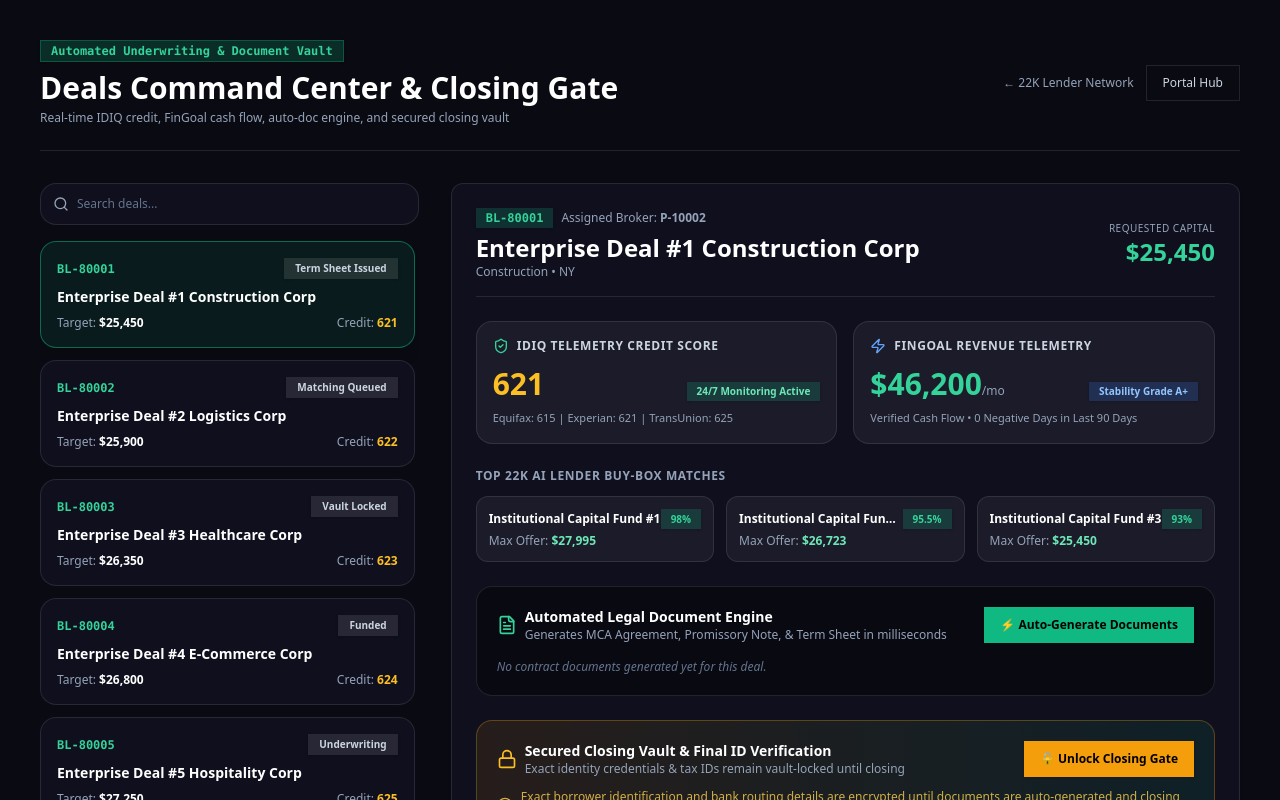
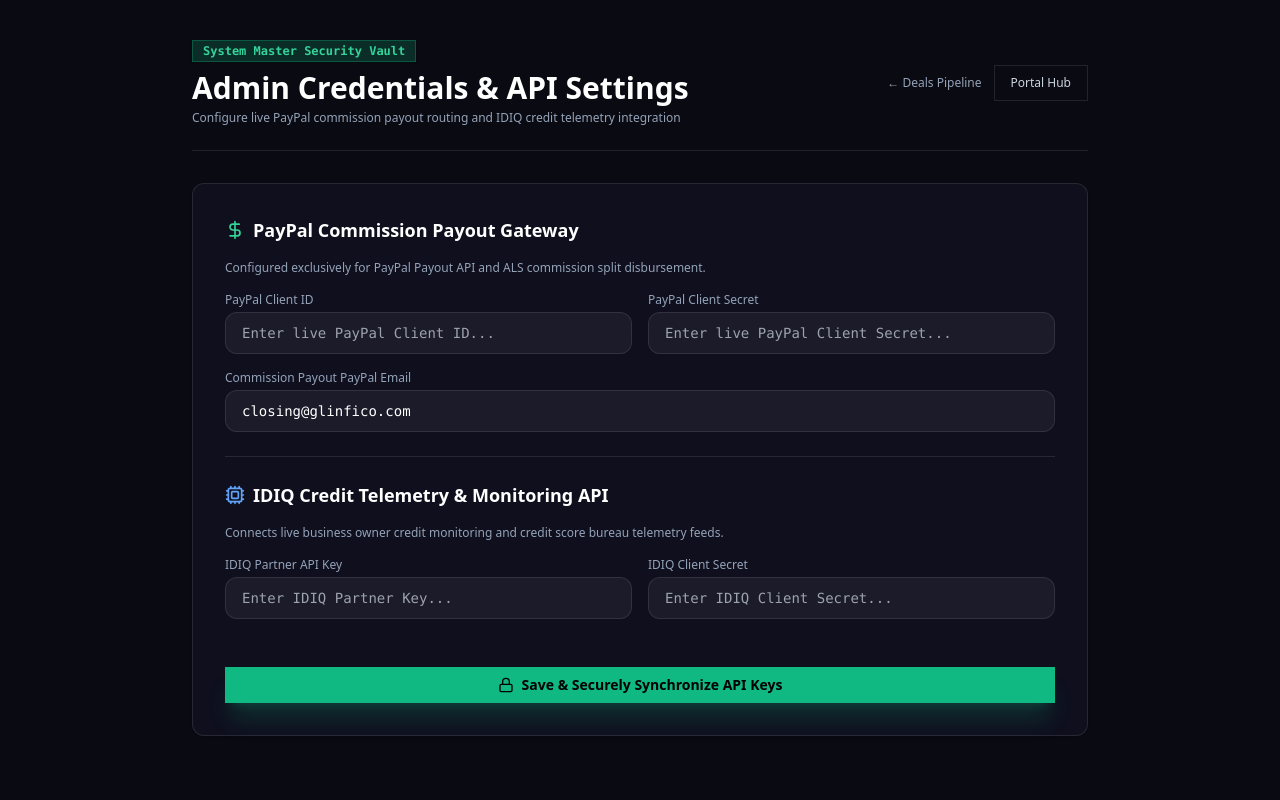
Before and after one commit to glinfico/ai-powered-funding-BaaS, a React (Vite) app: page /crm/settings in a window 1280 px wide. Shown: the top 800 px of the page. Built offline with nearby package versions, Linux system fonts and the light colour scheme.

Commit message:
feat: add admin settings credentials vault for PayPal and IDIQ API configuration

```diff
--- a/src/App.jsx
+++ b/src/App.jsx
@@ -8,6 +8,7 @@ import Deals from "@/pages/crm/Deals";
 import CrmLenders from "@/pages/crm/CrmLenders";
 import InvestorPortal from "@/pages/portal/InvestorPortal";
 import AutonomousClosingEngine from "@/pages/crm/AutonomousClosingEngine";
+import AdminSettings from "@/pages/crm/AdminSettings";
 
 export default function App() {
   return (
@@ -23,6 +24,7 @@ export default function App() {
           <Route path="/crm/brokers" element={<BrokerAssignment />} />
           <Route path="/crm/lenders" element={<CrmLenders />} />
           <Route path="/crm/autonomous-closing" element={<AutonomousClosingEngine />} />
+          <Route path="/crm/settings" element={<AdminSettings />} />
 
           {/* Investor Portal Routes */}
           <Route path="/portal/investor" element={<InvestorPortal />} />
--- /dev/null
+++ b/src/pages/crm/AdminSettings.jsx
@@ -0,0 +1,160 @@
+import { useState } from "react";
+import { Link } from "react-router-dom";
+import { Badge } from "@/components/ui/badge";
+import { Button } from "@/components/ui/button";
+import { Card, CardHeader, CardTitle, CardContent } from "@/components/ui/card";
+import { ShieldCheck, CheckCircle2, Key, Lock, Cpu, DollarSign } from "lucide-react";
+
+export default function AdminSettings() {
+  const [paypalId, setPaypalId] = useState(localStorage.getItem("glinfico_paypal_id") || "");
+  const [paypalSecret, setPaypalSecret] = useState(localStorage.getItem("glinfico_paypal_secret") || "");
+  const [payoutEmail, setPayoutEmail] = useState(localStorage.getItem("glinfico_payout_email") || "closing@glinfico.com");
+  const [idiqKey, setIdiqKey] = useState(localStorage.getItem("glinfico_idiq_key") || "");
+  const [idiqSecret, setIdiqSecret] = useState(localStorage.getItem("glinfico_idiq_secret") || "");
+  const [savedMsg, setSavedMsg] = useState("");
+
+  const handleSaveCredentials = (e) => {
+    e.preventDefault();
+    localStorage.setItem("glinfico_paypal_id", paypalId);
+    localStorage.setItem("glinfico_paypal_secret", paypalSecret);
+    localStorage.setItem("glinfico_payout_email", payoutEmail);
+    localStorage.setItem("glinfico_idiq_key", idiqKey);
+    localStorage.setItem("glinfico_idiq_secret", idiqSecret);
+
+    setSavedMsg("API Credentials & PayPal Payout Configuration securely saved and synchronized with live backend vault!");
+    setTimeout(() => setSavedMsg(""), 6000);
+  };
+
+  return (
+    <div className="min-h-screen bg-[#0a0a12] text-white p-6 md:p-10">
+      <div className="max-w-4xl mx-auto space-y-8">
+
+        {/* Header */}
+        <div className="flex flex-col md:flex-row justify-between items-start md:items-center gap-6 pb-6 border-b border-white/10">
+          <div>
+            <div className="flex items-center gap-2 mb-2">
+              <Badge className="bg-emerald-500/20 text-emerald-400 border-emerald-500/30 text-xs font-mono">
+                System Master Security Vault
+              </Badge>
+            </div>
+            <h1 className="text-3xl font-extrabold">Admin Credentials & API Settings</h1>
+            <p className="text-slate-400 text-xs mt-1">Configure live PayPal commission payout routing and IDIQ credit telemetry integration</p>
+          </div>
+
+          <div className="flex items-center gap-3">
+            <Link to="/crm/deals" className="text-xs text-slate-400 hover:text-white transition-colors">
+              ← Deals Pipeline
+            </Link>
+            <Link to="/portal">
+              <Button variant="outline" className="border-white/10 text-xs text-slate-300 hover:bg-white/5">
+                Portal Hub
+              </Button>
+            </Link>
+          </div>
+        </div>
+
+        {savedMsg && (
+          <div className="p-4 bg-emerald-500/10 border border-emerald-500/30 rounded-2xl text-emerald-400 text-sm flex items-center gap-3 shadow-lg">
+            <CheckCircle2 className="h-5 w-5 flex-shrink-0" />
+            <span>{savedMsg}</span>
+          </div>
+        )}
+
+        {/* Credentials Form */}
+        <Card className="bg-[#0f0f1e] border-white/10 text-white p-8">
+          <form onSubmit={handleSaveCredentials} className="space-y-6">
+
+            {/* PayPal Commission Section */}
+            <div className="space-y-4 pb-6 border-b border-white/10">
+              <div className="flex items-center gap-2">
+                <DollarSign className="h-5 w-5 text-emerald-400" />
+                <h3 className="text-lg font-bold">PayPal Commission Payout Gateway</h3>
+              </div>
+              <p className="text-slate-400 text-xs">
+                Configured exclusively for PayPal Payout API and ALS commission split disbursement.
+              </p>
+
+              <div className="grid md:grid-cols-2 gap-4">
+                <div>
+                  <label className="block text-xs font-medium text-slate-400 mb-1">PayPal Client ID</label>
+                  <input
+                    type="password"
+                    value={paypalId}
+                    onChange={(e) => setPaypalId(e.target.value)}
+                    placeholder="Enter live PayPal Client ID..."
+                    className="w-full px-4 py-2.5 rounded-xl bg-white/5 border border-white/10 text-white text-sm focus:outline-none focus:border-emerald-400 font-mono"
+                  />
+                </div>
+                <div>
+                  <label className="block text-xs font-medium text-slate-400 mb-1">PayPal Client Secret</label>
+                  <input
+                    type="password"
+                    value={paypalSecret}
+                    onChange={(e) => setPaypalSecret(e.target.value)}
+                    placeholder="Enter live PayPal Client Secret..."
+                    className="w-full px-4 py-2.5 rounded-xl bg-white/5 border border-white/10 text-white text-sm focus:outline-none focus:border-emerald-400 font-mono"
+                  />
+                </div>
+              </div>
+
+              <div>
+                <label className="block text-xs font-medium text-slate-400 mb-1">Commission Payout PayPal Email</label>
+                <input
+                  type="email"
+                  required
+                  value={payoutEmail}
+                  onChange={(e) => setPayoutEmail(e.target.value)}
+                  placeholder="closing@glinfico.com"
+                  className="w-full px-4 py-2.5 rounded-xl bg-white/5 border border-white/10 text-white text-sm focus:outline-none focus:border-emerald-400 font-mono"
+                />
+              </div>
+            </div>
+
+            {/* IDIQ Credit Telemetry Section */}
+            <div className="space-y-4 pb-6">
+              <div className="flex items-center gap-2">
+                <Cpu className="h-5 w-5 text-blue-400" />
+                <h3 className="text-lg font-bold">IDIQ Credit Telemetry & Monitoring API</h3>
+              </div>
+              <p className="text-slate-400 text-xs">
+                Connects live business owner credit monitoring and credit score bureau telemetry feeds.
+              </p>
+
+              <div className="grid md:grid-cols-2 gap-4">
+                <div>
+                  <label className="block text-xs font-medium text-slate-400 mb-1">IDIQ Partner API Key</label>
+                  <input
+                    type="password"
+                    value={idiqKey}
+                    onChange={(e) => setIdiqKey(e.target.value)}
+                    placeholder="Enter IDIQ Partner Key..."
+                    className="w-full px-4 py-2.5 rounded-xl bg-white/5 border border-white/10 text-white text-sm focus:outline-none focus:border-emerald-400 font-mono"
+                  />
+                </div>
+                <div>
+                  <label className="block text-xs font-medium text-slate-400 mb-1">IDIQ Client Secret</label>
+                  <input
+                    type="password"
+                    value={idiqSecret}
+                    onChange={(e) => setIdiqSecret(e.target.value)}
+                    placeholder="Enter IDIQ Client Secret..."
+                    className="w-full px-4 py-2.5 rounded-xl bg-white/5 border border-white/10 text-white text-sm focus:outline-none focus:border-emerald-400 font-mono"
+                  />
+                </div>
+              </div>
+            </div>
+
+            <Button
+              type="submit"
+              className="w-full bg-emerald-500 hover:bg-emerald-400 text-black font-extrabold py-3.5 text-sm cursor-pointer shadow-xl shadow-emerald-500/20 flex items-center justify-center gap-2"
+            >
+              <Lock className="h-4 w-4" /> Save & Securely Synchronize API Keys
+            </Button>
+
+          </form>
+        </Card>
+
+      </div>
+    </div>
+  );
+}
```
